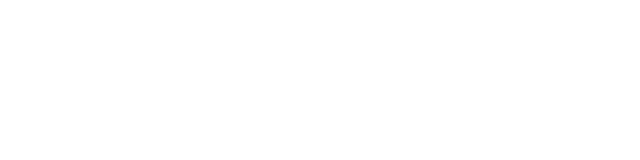
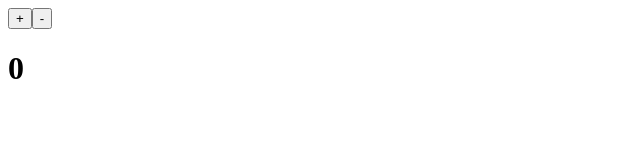
Before and after one commit to Abubjazov/TypeScript_React_Redux, a React (Create React App) app: page / in a window 1280 px wide. Shown: the top 160 px of the page, without its empty margins (0-640 px from the left). Built offline with nearby package versions, Linux system fonts and the light colour scheme.

Commit message:
app: Component State

```diff
--- a/src/index.tsx
+++ b/src/index.tsx
@@ -6,8 +6,24 @@
 }
 
 class App extends React.Component<AppProps> {
+    state = { counter: 0 }
+
+    onIncrement = (): void => {
+        this.setState({ counter: this.state.counter + 1})
+    }
+
+    onDecrement = (): void => {
+        this.setState({ counter: this.state.counter - 1})
+    }
+
     render() {
-        return <div>{this.props.color}</div>
+        return (
+            <div>
+                <button onClick={ this.onIncrement }>+</button>
+                <button onClick={ this.onDecrement }>-</button>
+                <h1>{ this.state.counter }</h1>
+            </div>
+        )
     }
 }
 
```
